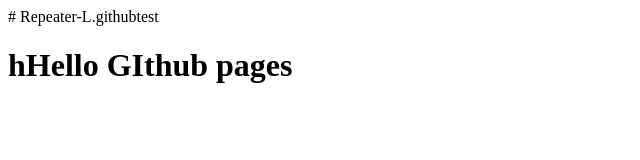
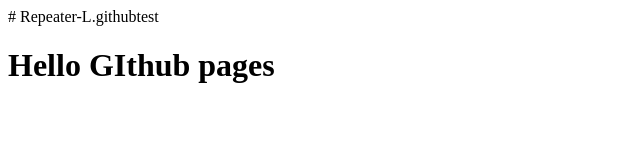
Before and after one commit to Repeater-L/Repeater-L.github, a plain HTML site: page index.html in a window 1280 px wide. Shown: the whole page, without its empty margins (0-640 px from the left). Drawn offline with Linux system fonts and the light colour scheme.

Commit message:
Update index.html

```diff
--- a/index.html
+++ b/index.html
@@ -1,2 +1,2 @@
 # Repeater-L.githubtest
-<h1>hHello GIthub pages<h1>
+<h1>Hello GIthub pages<h1>
```
